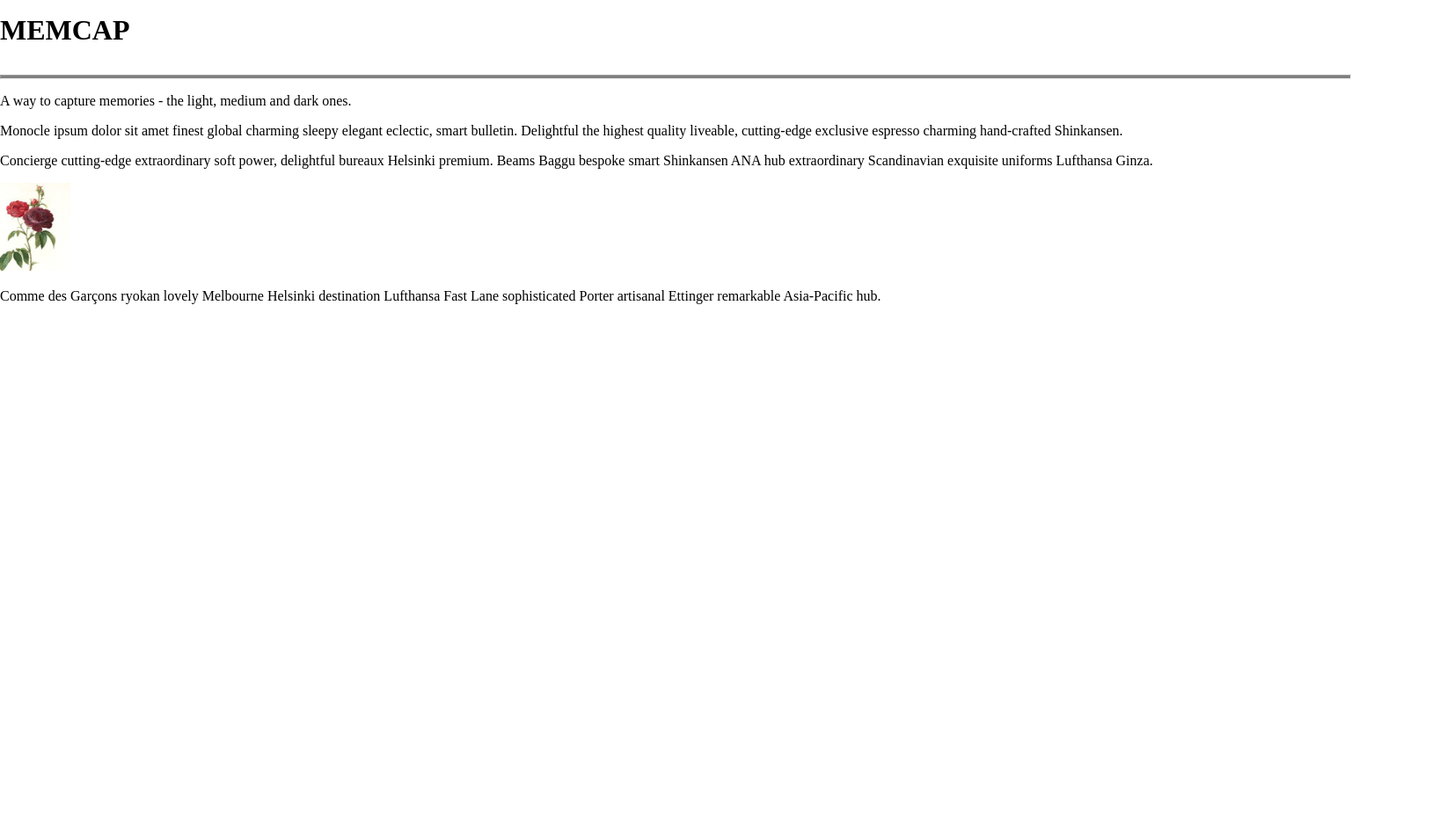
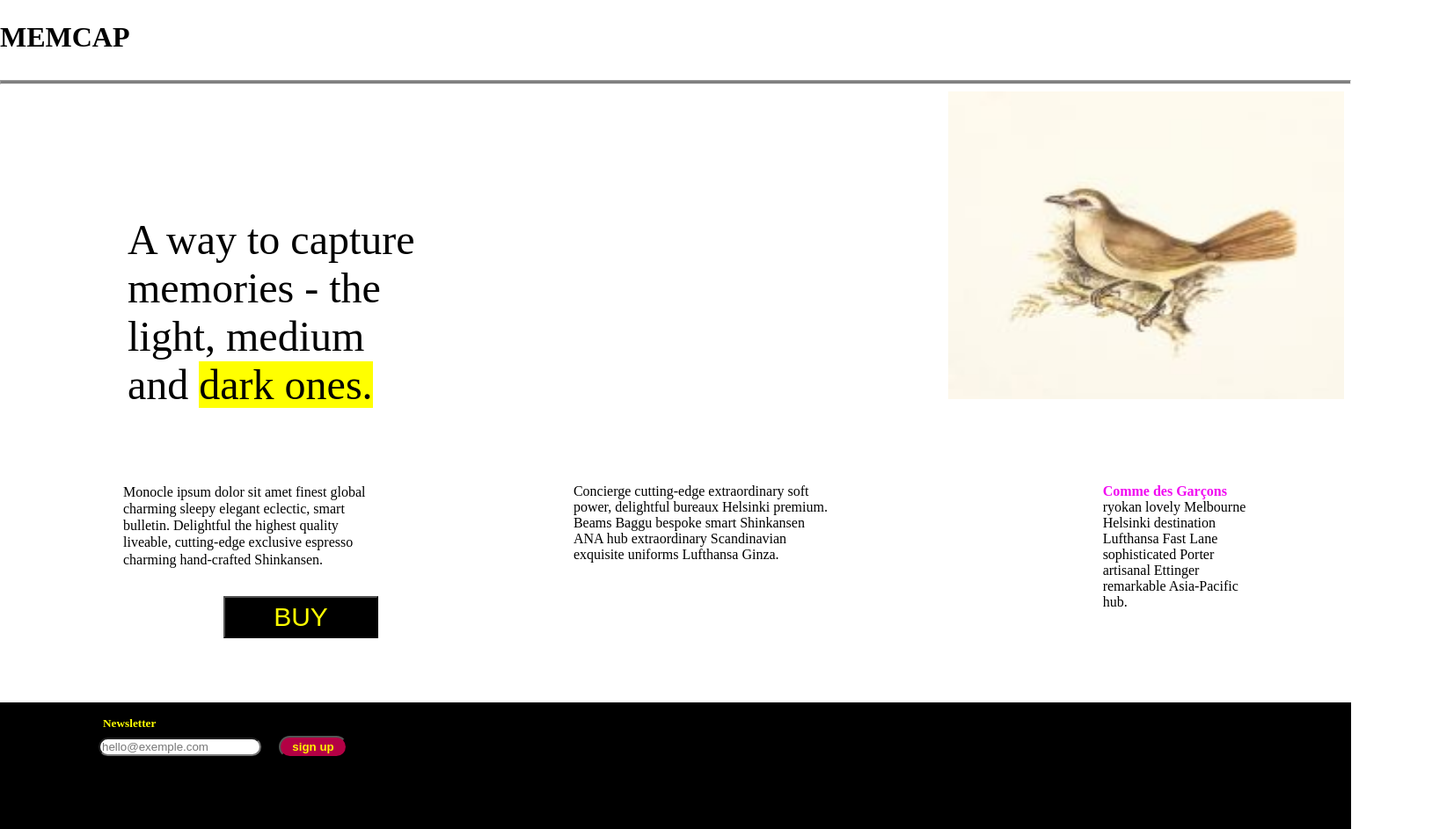
Before and after one commit to YounesEch/memories, a website: page src/index.html in a window 1536 px wide. Shown: the part 18-961 px from the top of the page at 88% size, 1653 px wide, since content can reach past the window. Before the commit the page ends 800 px from the top, so only its background shows below. Drawn offline with Linux system fonts and the light colour scheme.

Commit message:
done the layout in every layer

```diff
--- a/src/index.html
+++ b/src/index.html
@@ -10,12 +10,14 @@
 <body>
   <header>
     <hr>
+    <div class="headerContainer">
       <h1>Memcap</h1>
       <button class="menu" aria-label="menu">
         <span class="bar"></span>
         <span class="bar1"></span>
         <span class="bar"></span>
       </button>
+  </div>
     <nav>
           <a href="">Buy</a>
           <a href="">More</a>
@@ -26,25 +28,39 @@
   </header>
 
   <section class="textContainer">
+    <section class="textImg">
       <div class="container1">
-      <p>A way to capture memories - the light, medium and dark ones.</p>
+        <p>A way to capture memories - the light, medium and <span class="empText">dark ones.</span></p>
       </div>
-    <div class="imgTablet"><img src="/assets/papegoja.jpg" alt="parrot on a stick" width="150px" height="180px"></div>
-    <div class="imgDesktop"><img src="/assets/fågel.jpg" alt="bird on a stick" width="340px" height="300px"></div>
+      <div class="imgTablet"><img src="/assets/papegoja.jpg" alt="parrot on a stick" width="210px" height="270px"></div>
+      <div class="imgDesktop"><img src="/assets/fågel.jpg" alt="bird on a stick" width="450px" height="350px"></div>
+   </section>
+    <section class="rowDesktop">
       <div class="container2">
         <p>Monocle ipsum dolor sit amet finest global charming sleepy elegant eclectic, smart bulletin. Delightful the highest quality liveable, cutting-edge exclusive espresso charming hand-crafted Shinkansen.</p>
       </div>
+      <button class="buttonDesktop">buy</button>
+      <section class="textImg">
         <div class="container3">
           <p>Concierge cutting-edge extraordinary soft power, delightful bureaux Helsinki premium. Beams Baggu bespoke smart Shinkansen ANA hub extraordinary Scandinavian exquisite uniforms Lufthansa Ginza.</p>
         </div>
-    <div class="imgMobile"><img src="/assets/rose.jpg" alt="red rose" height="100px" width="80px"></div>
+        <div class="imgMobile"><img src="/assets/rose.jpg" alt="red rose" height="130px" width="100px"></div>
+      </section>
       <div class="container4">
-      <p>Comme des Garçons ryokan lovely Melbourne Helsinki destination Lufthansa Fast Lane sophisticated Porter artisanal Ettinger remarkable Asia-Pacific hub.</p>
+        <p><span class="purple">Comme des Garçons</span> ryokan lovely Melbourne Helsinki destination Lufthansa Fast Lane sophisticated Porter artisanal Ettinger remarkable Asia-Pacific hub.</p>
       </div>
+    </section>
   </section>
 
   <div> </div>
 
+  <footer>
+    <h5>Newsletter</h5>
+    <label for="email">
+      <input type="email" placeholder="hello@exemple.com">
+    </label>
+    <button class="sign">sign up</button>
+  </footer>
 
   <script src="/src/main.js"></script>
 </body>
--- a/src/main.scss
+++ b/src/main.scss
@@ -1,8 +1,12 @@
 body {
 margin: 0;
 padding: 0;
+
 }
 
+.headerContainer{
+  display: flex;
+}
 
 hr{
   color: black;
@@ -21,6 +25,21 @@
   background-color: transparent;
   display: flex;
   justify-content: end;
+  width: 20px;
+  position: relative;
+  left: 50vw;
+}
+
+.bar{
+  height: 38px;
+  width: 4px;
+  background-color: black;
+}
+
+.bar1{
+  width: 20px;
+  height: 2px;
+  background-color: black;
 }
 
 
@@ -39,14 +58,21 @@
   padding: 40px;
 }
 
+.container1{
+  width: 284px;
+  height: 204px;
+  position: relative;
+  left: 19px;
 
+  p{
+    font-size: 33px;
+    padding-right: 50px;
+  }
+}
 
-
-
-
-
-
-
+.empText{
+  background-color: yellow;
+}
 
 .imgTablet {
   display: none;
@@ -55,3 +81,233 @@
 .imgDesktop {
   display: none;
 }
+
+.container2{
+  width: 292px;
+  height: 135px;
+  left: 120px;
+  position: relative;
+
+  p{
+    font-size: 16px;
+    line-height: 19.2px;
+    padding-right: 80px;
+  }
+}
+
+.buttonDesktop {
+  display: none;
+}
+
+.textImg{
+  display: flex;
+}
+
+.container3{
+  position: relative;
+  height:155px;
+  width: 292px;
+  left: 16px;
+
+  p{
+    font-size: 16px;
+    padding-right: 70px;
+  }
+}
+
+.imgMobile{
+  position: relative;
+  top: 70px;
+  background-color: white;
+}
+
+.container4{
+  position: relative;
+  height: 104px;
+  width: 292px;
+  left: 120px;
+  top: 40px;
+
+  p{
+    font-size: 16px;
+    padding-right:65px;
+  }
+}
+
+footer{
+  display: none;
+}
+
+
+@media screen and (min-width:834px) {
+
+
+  .menu{
+    display: none;
+  }
+
+  .container1{
+    width: 285px;
+    height: 430px;
+    left: 122px;
+
+    p{
+      padding-right: 80px;
+      font-size: 43px;
+    }
+  }
+
+  .empText{
+
+  }
+
+
+.imgTablet{
+  display: block;
+  position: relative;
+  left: 160px;
+}
+
+
+.container2{
+  width: 288px;
+  height: 135px;
+  left: 400px;
+}
+
+.container3{
+  width: 288px;
+  height: 155px;
+  left: 119px;
+
+  p{
+    padding-right: 63px;
+  }
+}
+
+.imgMobile{
+  display: none;
+}
+
+.container4{
+  width: 287px;
+  height: 104px;
+  left: 324px;
+  top: 60px;
+
+  p{
+    padding-right: 60px;
+  }
+}
+
+
+
+
+}
+
+
+
+@media screen and (min-width: 1512px) {
+
+  .container1{
+    width: 418px;
+    height: 430px;
+    left: 145px;
+    top: 93px;
+
+    p{
+      margin-right: 1s0px;
+      font-size: 48px;
+    }
+  }
+
+  .imgTablet {
+    display: none;
+  }
+
+  .imgDesktop {
+    display: block;
+    position: relative;
+    left: 43vw;
+  }
+
+
+  .rowDesktop{
+    display: flex;
+  }
+
+  .container2{
+    width: 353px;
+    height: 135px;
+    left: 140px;
+
+    p{
+      padding-right: 50px;
+    }
+  }
+
+  .buttonDesktop {
+    display: block;
+    top: 18vh;
+    position: relative;
+    height: 48px;
+    width: 11rem;
+    right: 99px;
+    background-color: black;
+    color: yellow;
+    text-transform: uppercase;
+    font-size: 30px;
+  }
+
+  .container3{
+    width: 356px;
+    height: 155px;
+    left: 8vw;
+  }
+
+
+  .container4{
+    width: 229px;
+    height: 163px;
+    top: 0px;
+    left: 24vw;
+  }
+
+  .purple{
+    color: rgb(241, 10, 241);
+    font-weight: bold;
+  }
+
+  footer{
+    display: block;
+    position: relative;
+    top: 10vh;
+    background-color: black;
+    height: 144px;
+
+    h5{
+      color: yellow;
+      left: 117px;
+      top: 1rem;
+      position: relative;
+    }
+
+    input{
+      position: relative;
+      left: 7rem;
+      border-radius: 15px;
+    }
+
+    .sign {
+      background-color: #B30044;
+      width: 78px;
+      height: 25px;
+      color: #FFF500;
+      left: 8rem;
+      position: relative;
+      border-radius: 15px;
+      font-weight: 700;
+    }
+  }
+
+}
```
Also changed, not shown: src/main.css, 1 other file. Lines whose indentation alone changed are shown as unchanged.
